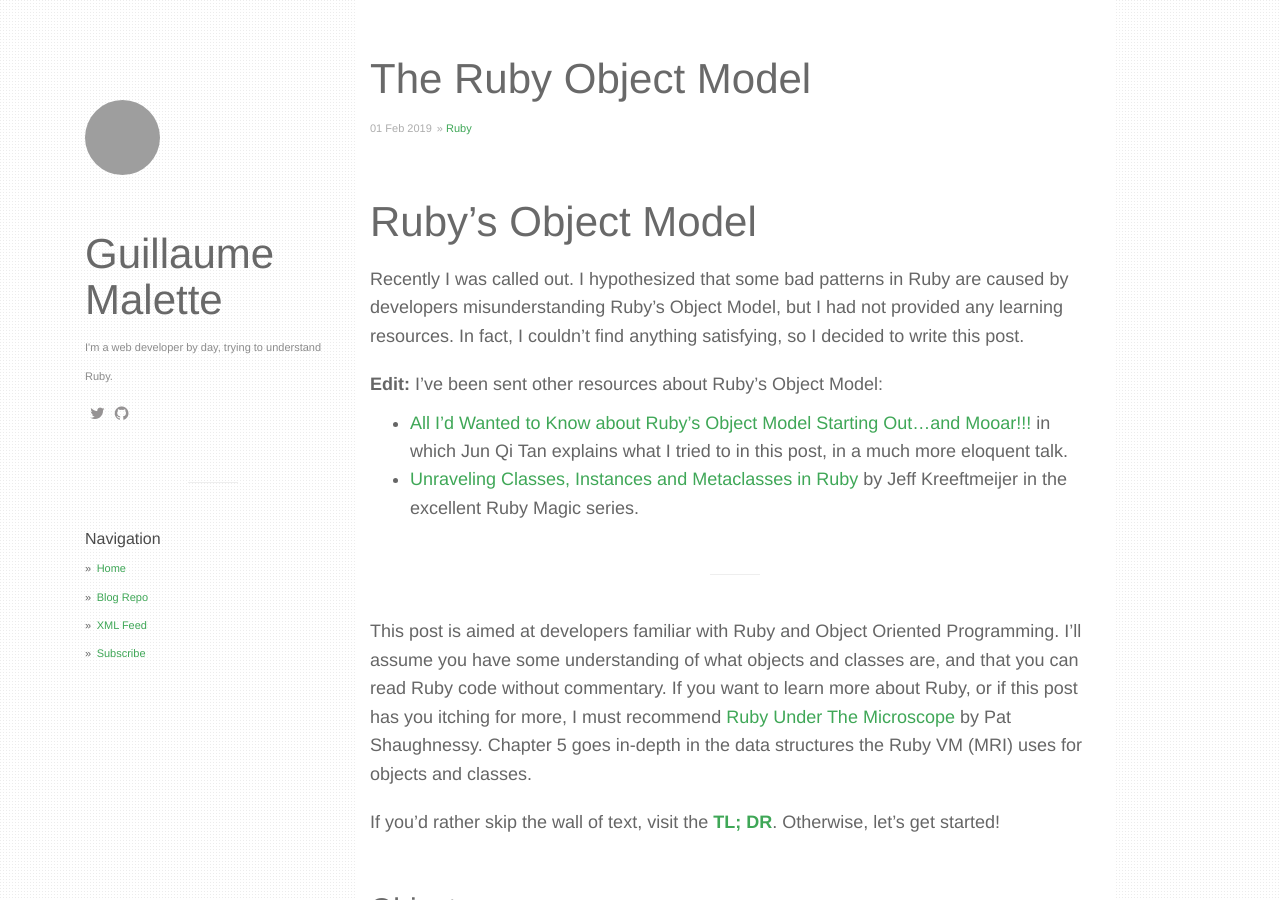
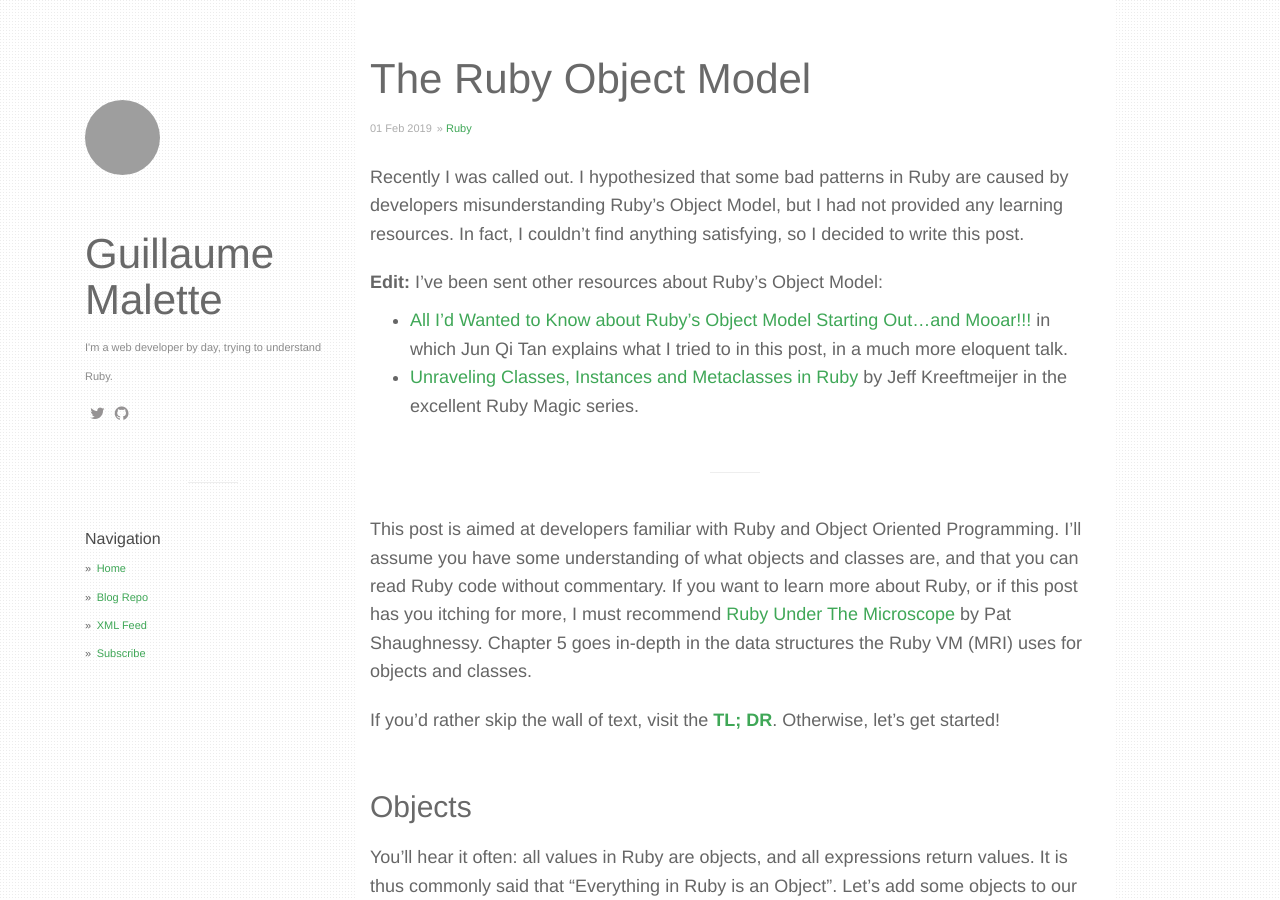
Before and after one commit to gmalette/gmalette.github.io-src, a Jekyll site: the page built from _posts/2019-02-01-the-ruby-object-model.md, in a window 1280 px wide and 900 px high. Built offline with Jekyll 4.4.1, drawn with Linux system fonts in a browser that asks for light colours; nearby versions of some CDN libraries; comment, search, counter and statistics services are not loaded; grey boxes are pictures that could not be loaded.

Commit message:
Remove duplicate title from Model

```diff
--- a/_posts/2019-02-01-the-ruby-object-model.md
+++ b/_posts/2019-02-01-the-ruby-object-model.md
@@ -5,8 +5,6 @@ date: 2019-02-01 13:36:00 +0400
 categories:
 - Ruby
 ---
-
-# Ruby's Object Model
 
 Recently I was called out. I hypothesized that some bad patterns in Ruby are caused by developers misunderstanding Ruby's Object Model, but I had not provided any learning resources. In fact, I couldn't find anything satisfying, so I decided to write this post.
 
```
